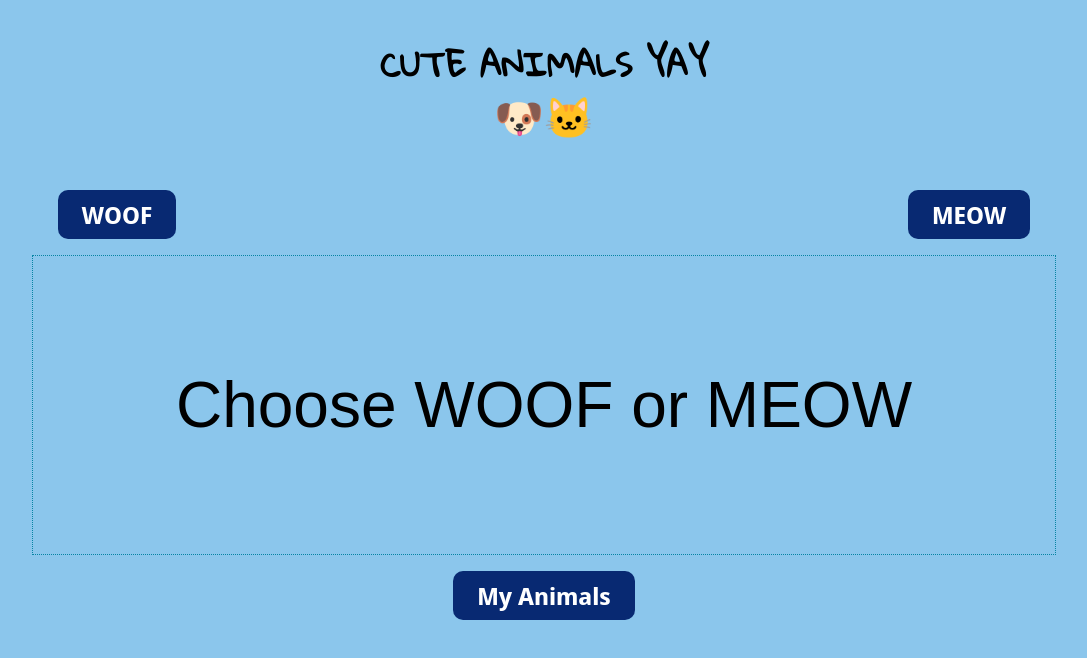
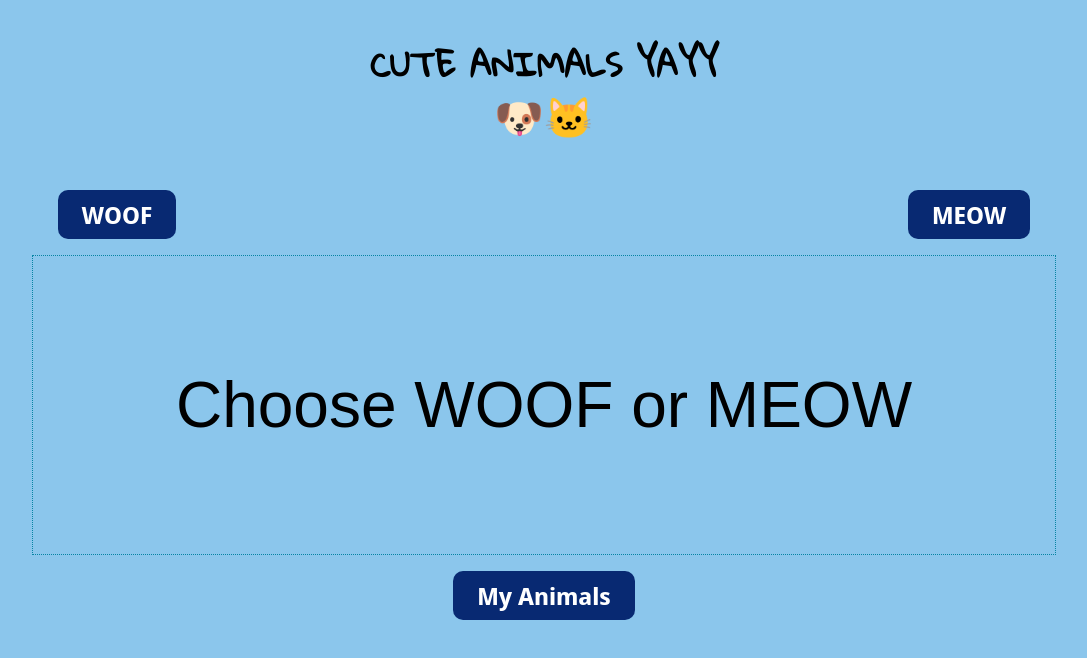
Before and after one commit to shawncace/animal-house, a React (Create React App) app: page / in a window 1280 px wide. Shown: the top 658 px of the page, without its empty margins (96-1183 px from the left). Built offline with nearby package versions, Linux system fonts and the light colour scheme.

Commit message:
daily commit

```diff
--- a/src/App.js
+++ b/src/App.js
@@ -52,7 +52,7 @@ function App() {
     <div className="App">
       <div className="project-wrapper">
         <div className="header-container">
-          <header className="header">Cute Animals Yay</header>
+          <header className="header">Cute Animals Yayy</header>
         </div>
 
         <div className="emoji-container">
```
